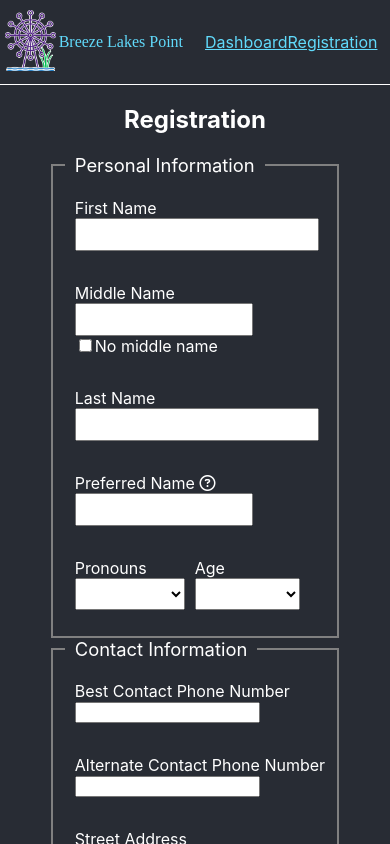
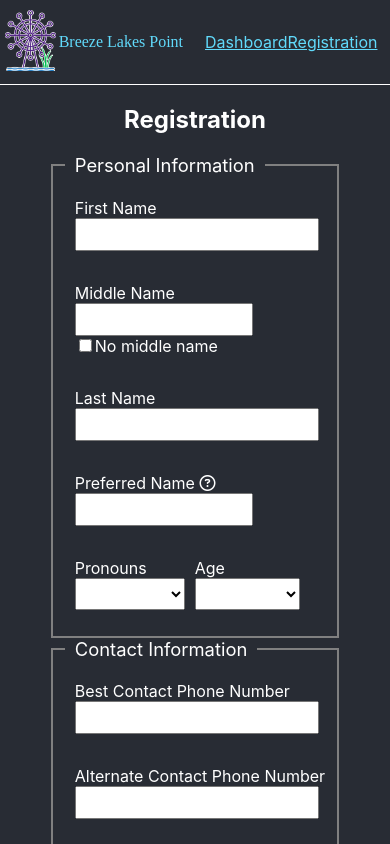
Before and after one commit to kristenkinnearohlmann/breeze-lakes-point-frontend, a React (Create React App) app: page /registration in a window 390 px wide. Shown: the top 844 px of the page. Built offline with nearby package versions, Linux system fonts and the light colour scheme; a web font is replaced by a local one.

Commit message:
Styled telephone inputs

```diff
--- a/src/components/Registration.css
+++ b/src/components/Registration.css
@@ -21,7 +21,8 @@
     margin-left: 10px;
 }
 
-.form-reg input[type="text"] {
+.form-reg input[type="text"],
+.form-reg input[type="tel"] {
     font-size: 1.125rem;
     padding: .25rem;
 }
```
